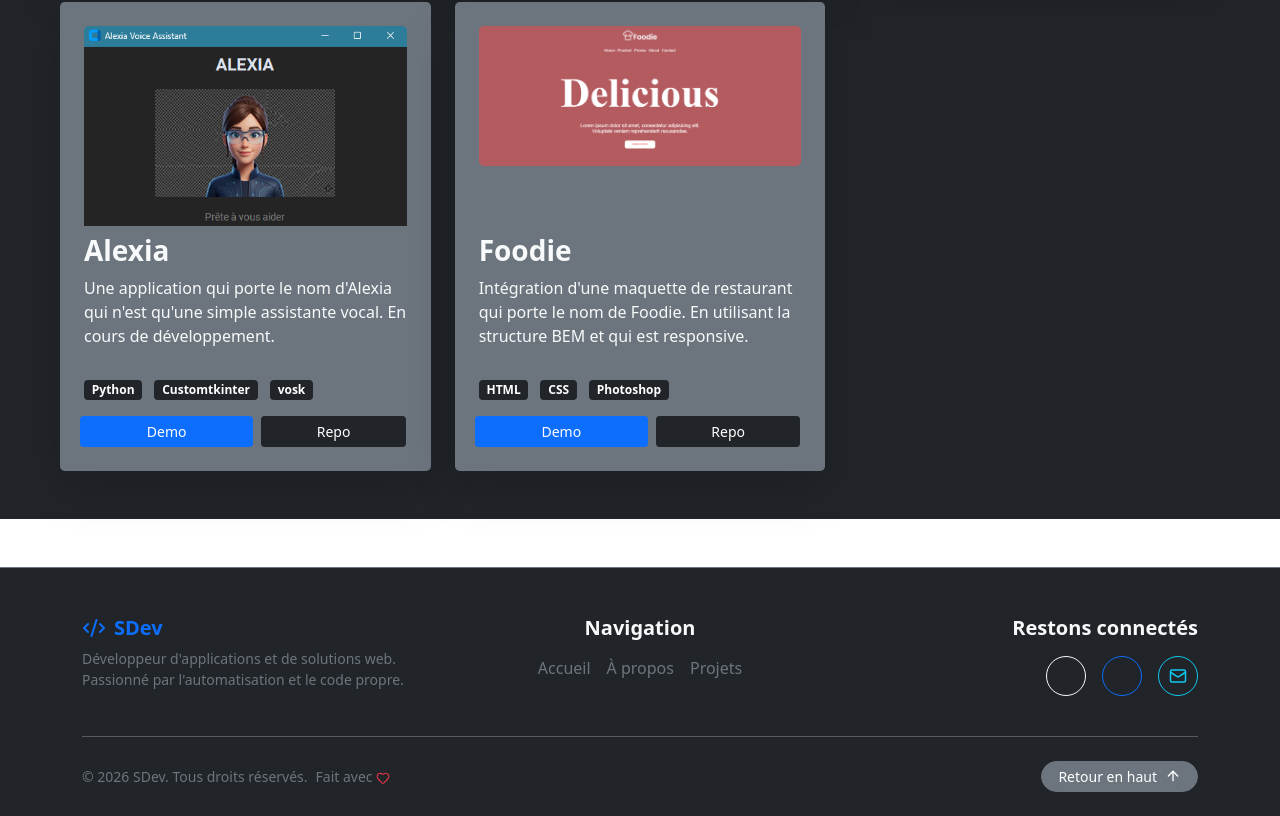
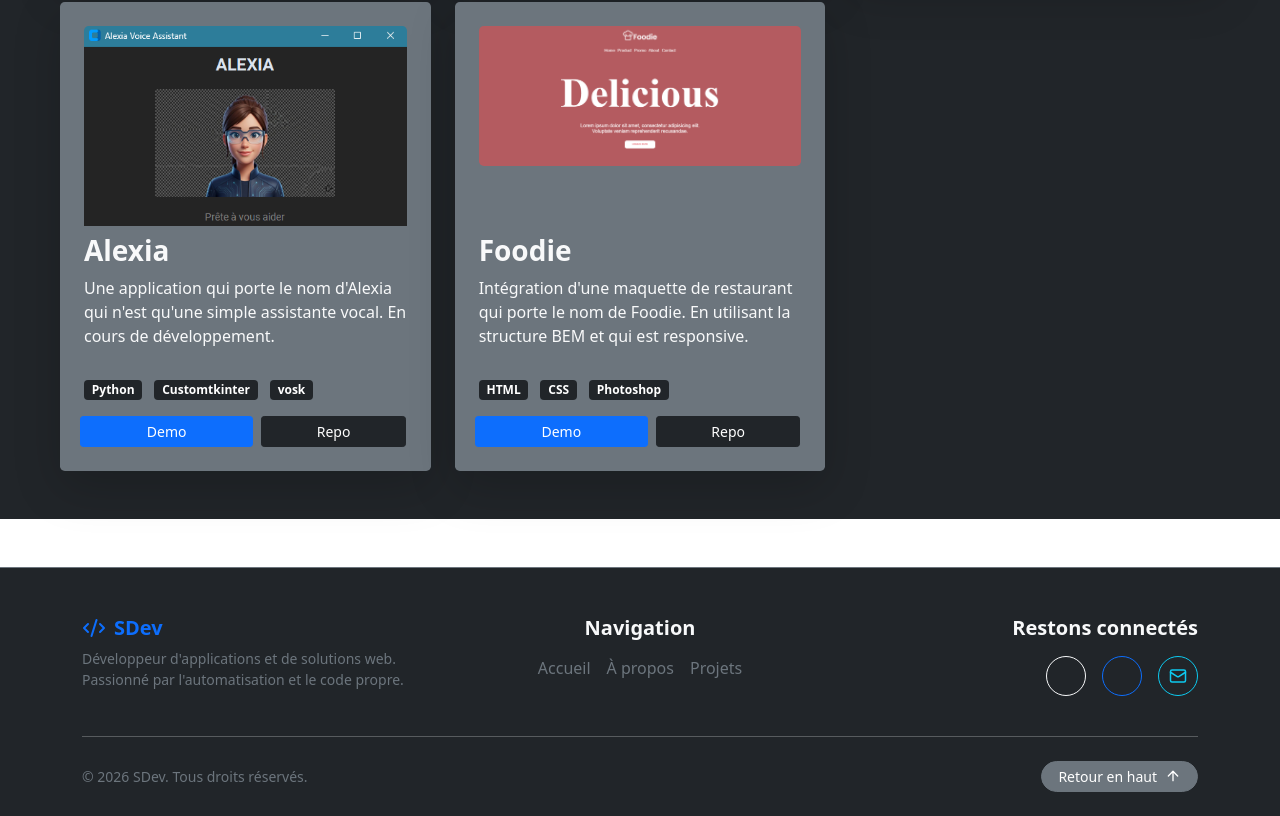
Before and after one commit to SylvioRm/Portfolio1.0, a React (Vite) app: page / in a window 1280 px wide. Shown: the part 2741-3557 px from the top of the page. Built offline with nearby package versions, Linux system fonts and the light colour scheme.

Commit message:
Version 2.0

```diff
--- a/src/components/Footer.tsx
+++ b/src/components/Footer.tsx
@@ -56,14 +56,9 @@ const Footer = () => {
         </div>
 
         <hr className="my-4 border-secondary" />
-
-        {/* Section Droits d'auteur & Retour en haut */}
         <div className="row align-items-center">
           <div className="col-12 col-md-6 text-center text-md-start text-muted small">
             © {new Date().getFullYear()} SDev. Tous droits réservés.
-            <span className="d-block d-sm-inline ms-sm-2">
-              Fait avec <Heart size={14} className="text-danger animate-pulse" />
-            </span>
           </div>
 
           <div className="col-12 col-md-6 text-center text-md-end mt-3 mt-md-0">
```
